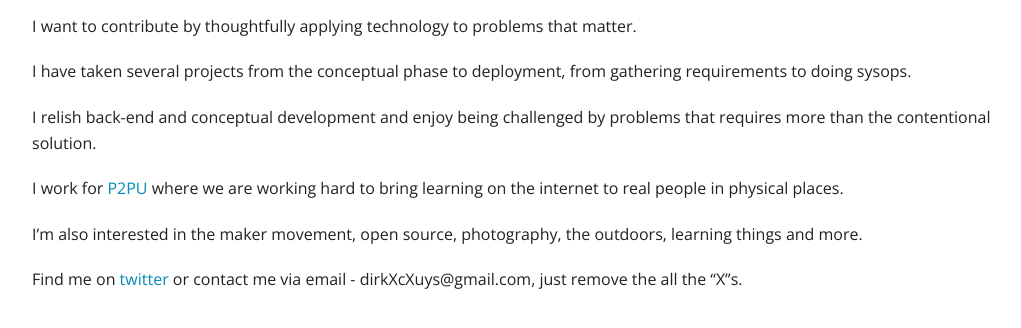
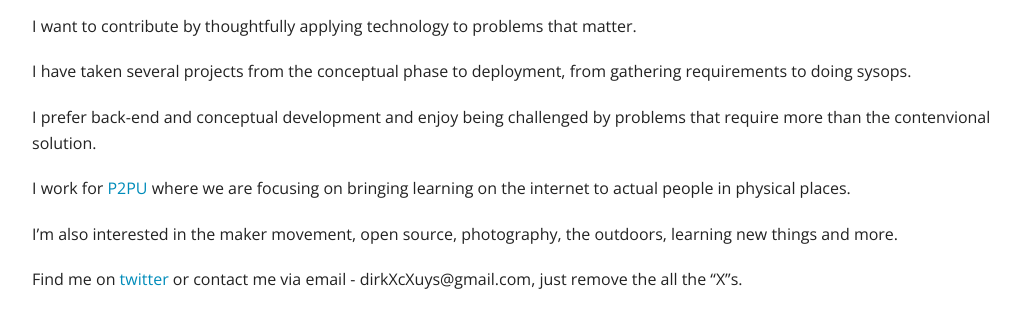
Before and after one commit to dirkcuys/thebacklog, a Jekyll site: the page built from about/index.md, in a window 1280 px wide. Shown: the part 223-551 px from the top of the page, without its empty margins (123-1144 px from the left). Built offline with Jekyll 4.4.1, drawn with Linux system fonts in a browser that asks for light colours; nearby versions of some CDN libraries.

Commit message:
fix spelling and wording on about page

```diff
--- a/about/index.md
+++ b/about/index.md
@@ -10,10 +10,10 @@
 
 I have taken several projects from the conceptual phase to deployment, from gathering requirements to doing sysops.
 
-I relish back-end and conceptual development and enjoy being challenged by problems that requires more than the contentional solution.
+I prefer back-end and conceptual development and enjoy being challenged by problems that require more than the contenvional solution.
 
-I work for [P2PU](https://p2pu.org) where we are working hard to bring learning on the internet to real people in physical places.
+I work for [P2PU](https://p2pu.org) where we are focusing on bringing learning on the internet to actual people in physical places.
 
-I'm also interested in the maker movement, open source, photography, the outdoors, learning things and more.
+I'm also interested in the maker movement, open source, photography, the outdoors, learning new things and more.
 
 Find me on [twitter](https://twitter.com/riskycud) or contact me via email - dirkXcXuys@gmail.com, just remove the all the "X"s.
```
